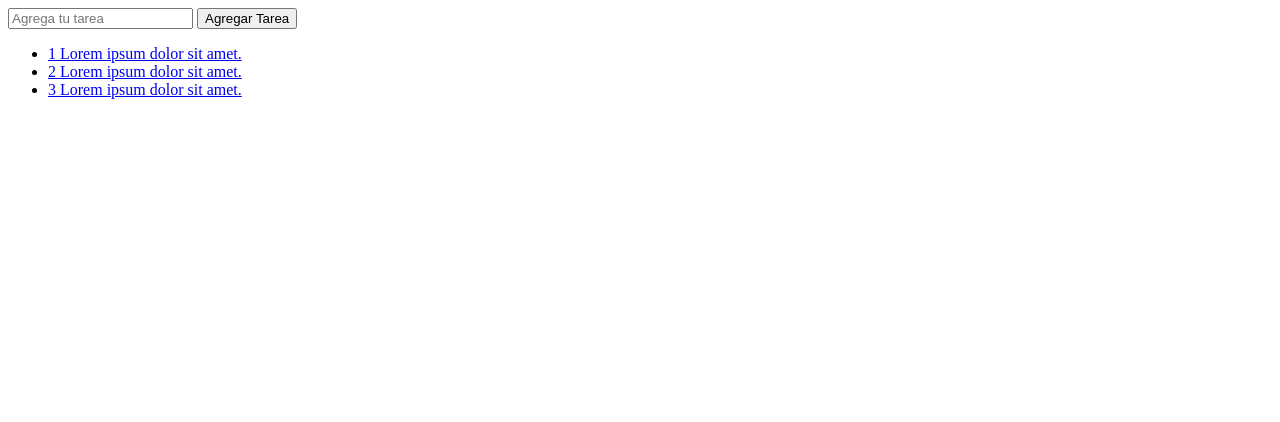
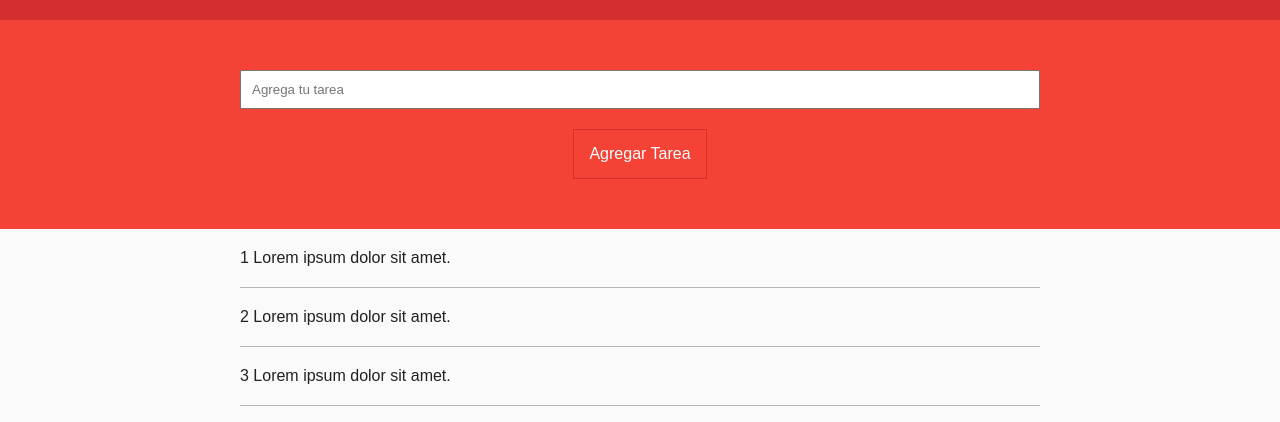
Before and after one commit to Alejandro1430/App-Lista-de-areas, a plain HTML site: page index.html in a window 1280 px wide. Drawn offline with Linux system fonts and the light colour scheme.

Commit message:
Update index.html

```diff
--- a/index.html
+++ b/index.html
@@ -4,7 +4,7 @@
     <meta charset="UTF-8">
     <meta http-equiv="X-UA-Compatible" content="IE=edge">
     <meta name="viewport" content="width=device-width, initial-scale=1.0">
-    <link rel="stylesheet" href="App-Lista-de-Tareas.css">
+    <link rel="stylesheet" href="index.css">
     <title>App Lista de Tareas con Javascript</title>
 </head>
 <body>
```
